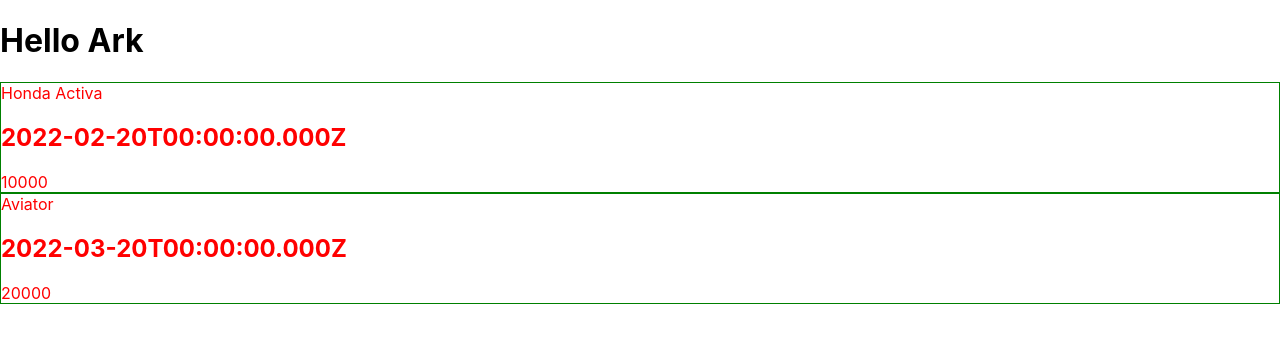
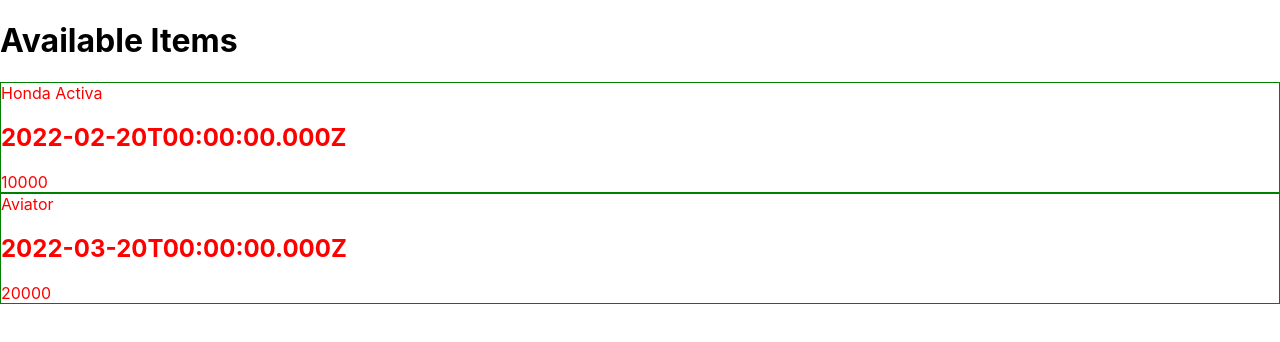
Before and after one commit to abdulrabkhan01/reactjs-practice, a React (Create React App) app in the folder my-react-app/: page / in a window 1280 px wide. Shown: the top 342 px of the page. Built offline with nearby package versions, Linux system fonts and the light colour scheme.

Commit message:
Refactoring

```diff
--- a/my-react-app/src/App.js
+++ b/my-react-app/src/App.js
@@ -17,7 +17,7 @@
   ];
   return (
     <div>
-      <h1> Hello Ark </h1>
+      <h1> Available Items </h1>
       <Item
        label={items[0].label}
        date={items[0].date}
```
